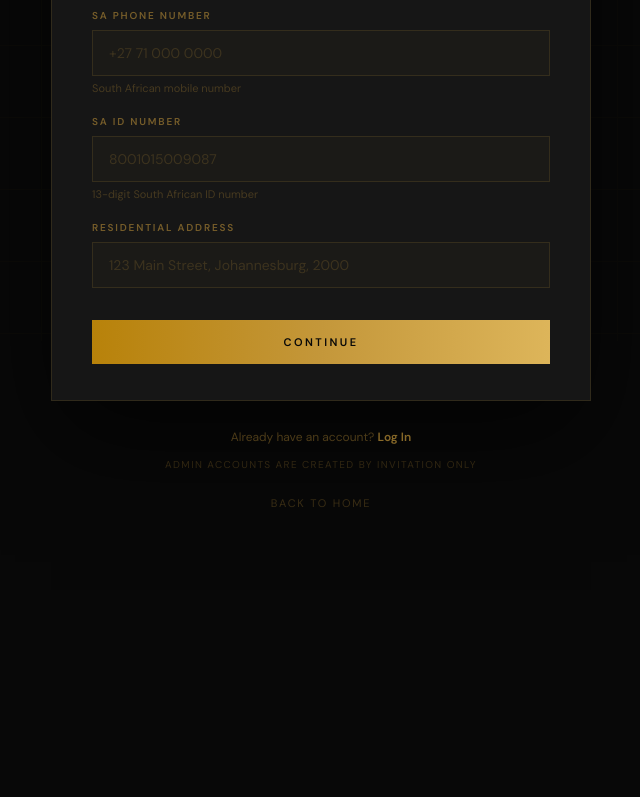
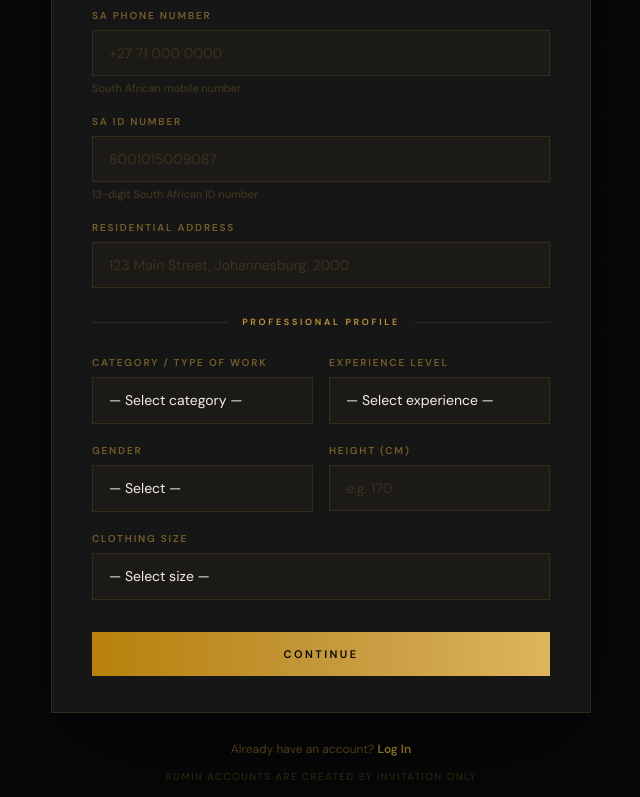
Before and after one commit to Addmore-Development/HG-Promotions, a React (Vite) app in the folder frontend/: page /register in a window 1280 px wide. Shown: the part 459-1256 px from the top of the page, without its empty margins (319-959 px from the left). Before the commit the page ends 1051 px from the top, so only its background shows below. Built offline with nearby package versions, Linux system fonts and the light colour scheme; a web font is replaced by a local one.

Commit message:
Updating registration fields

```diff
--- a/frontend/src/shared/auth/RegisterPage.tsx
+++ b/frontend/src/shared/auth/RegisterPage.tsx
@@ -18,6 +18,28 @@ const FD           = "'Playfair Display', Georgia, serif"
 const FB           = "'DM Sans', system-ui, sans-serif"
 
 type Role = 'promoter' | 'business'
+
+const INDUSTRY_OPTIONS = [
+  'FMCG / Beverages', 'FMCG / Food', 'Retail', 'Telecoms', 'Automotive',
+  'Financial Services', 'Healthcare / Pharma', 'Fitness & Wellness',
+  'Fashion & Beauty', 'Quick Service Restaurant', 'Events & Entertainment',
+  'Technology', 'Government / NGO', 'Real Estate', 'Education', 'Other',
+]
+
+const PROMOTER_CATEGORIES = [
+  'Brand Activation', 'Sampling & Demonstrations', 'In-Store Promotions',
+  'Events & Exhibitions', 'Field Marketing', 'Merchandising',
+  'Customer Service', 'Hospitality', 'Fitness & Wellness', 'Fashion & Beauty',
+  'Financial Services', 'Telecoms', 'Other',
+]
+
+const EXPERIENCE_OPTIONS = [
+  'No experience — willing to learn',
+  '6 months – 1 year',
+  '1 – 2 years',
+  '2 – 3 years',
+  '3+ years',
+]
 
 const DASHBOARD_ROUTE: Record<Role, string> = {
   promoter: '/promoter/dashboard',
@@ -362,12 +384,20 @@ export default function RegisterPage() {
   const [regNumber,    setRegNumber]    = useState('')
   const [vatNumber,    setVatNumber]    = useState('')
   const [bizAddress,   setBizAddress]   = useState('')
+  const [bizIndustry,  setBizIndustry]  = useState('')
   const [bizEmail,     setBizEmail]     = useState('')
   const [bizPassword,  setBizPassword]  = useState('')
   const [bizConfirmPw, setBizConfirmPw] = useState('')
   const [cipcDoc,      setCipcDoc]      = useState<File | null>(null)
   const [taxPin,       setTaxPin]       = useState<File | null>(null)
   const [bizBankProof, setBizBankProof] = useState<File | null>(null)
+
+  // Promoter preferences
+  const [promoCategory,   setPromoCategory]   = useState('')
+  const [promoExperience, setPromoExperience] = useState('')
+  const [promoGender,     setPromoGender]     = useState('')
+  const [promoHeight,     setPromoHeight]     = useState('')
+  const [promoClothing,   setPromoClothing]   = useState('')
 
   const isPromoter  = role === 'promoter'
   const TOTAL_STEPS = 3
@@ -402,6 +432,7 @@ export default function RegisterPage() {
         if (!validateSAPhone(bizPhone)) errs.bizPhone = 'Enter a valid SA phone number'
         if (!validateCIPC(regNumber)) errs.regNumber = 'Format: 2024/000000/07'
         if (!bizAddress.trim()) errs.bizAddress = 'Required'
+        if (!bizIndustry.trim()) errs.bizIndustry = 'Please select your industry'
       }
       if (step === 1) {
         if (!cipcDoc)      errs.cipcDoc      = 'CIPC registration document is required'
@@ -441,6 +472,11 @@ export default function RegisterPage() {
             consentPopia: true,
             idNumber,
             city:         address,
+            gender:       promoGender       || undefined,
+            height:       promoHeight ? parseInt(promoHeight) : undefined,
+            clothingSize: promoClothing     || undefined,
+            experience:   promoExperience   || undefined,
+            industry:     promoCategory     || undefined,
           }),
         })
         const promoterData = await promoterRegRes.json()
@@ -477,6 +513,7 @@ export default function RegisterPage() {
             companyReg:   regNumber,
             vatNumber,
             city:         bizAddress,
+            industry:     bizIndustry,
           }),
         })
         const bizData = await bizRegRes.json()
@@ -593,6 +630,47 @@ export default function RegisterPage() {
               <Field label="SA Phone Number" placeholder="+27 71 000 0000" value={phone} onChange={v => setPhone(formatSAPhone(v))} focused={focused === 'phone'} onFocus={() => setFocused('phone')} onBlur={() => setFocused(null)} error={errors.phone} hint="South African mobile number" />
               <Field label="SA ID Number" placeholder="8001015009087" value={idNumber} onChange={setIdNumber} focused={focused === 'idNumber'} onFocus={() => setFocused('idNumber')} onBlur={() => setFocused(null)} error={errors.idNumber} hint="13-digit South African ID number" />
               <Field label="Residential Address" placeholder="123 Main Street, Johannesburg, 2000" value={address} onChange={setAddress} focused={focused === 'address'} onFocus={() => setFocused('address')} onBlur={() => setFocused(null)} error={errors.address} />
+
+              <SectionDivider label="Professional Profile" />
+              <div style={{ display: 'grid', gridTemplateColumns: '1fr 1fr', gap: 16 }}>
+                <div>
+                  <label style={{ display: 'block', fontFamily: FB, fontSize: 10, fontWeight: 600, letterSpacing: '0.18em', textTransform: 'uppercase', color: GOLD_DIM, marginBottom: 8 }}>Category / Type of Work</label>
+                  <select value={promoCategory} onChange={e => setPromoCategory(e.target.value)} style={selectStyle}>
+                    <option value="">— Select category —</option>
+                    {PROMOTER_CATEGORIES.map(opt => <option key={opt} value={opt}>{opt}</option>)}
+                  </select>
+                </div>
+                <div>
+                  <label style={{ display: 'block', fontFamily: FB, fontSize: 10, fontWeight: 600, letterSpacing: '0.18em', textTransform: 'uppercase', color: GOLD_DIM, marginBottom: 8 }}>Experience Level</label>
+                  <select value={promoExperience} onChange={e => setPromoExperience(e.target.value)} style={selectStyle}>
+                    <option value="">— Select experience —</option>
+                    {EXPERIENCE_OPTIONS.map(opt => <option key={opt} value={opt}>{opt}</option>)}
+                  </select>
+                </div>
+              </div>
+              <div style={{ display: 'grid', gridTemplateColumns: '1fr 1fr', gap: 16 }}>
+                <div>
+                  <label style={{ display: 'block', fontFamily: FB, fontSize: 10, fontWeight: 600, letterSpacing: '0.18em', textTransform: 'uppercase', color: GOLD_DIM, marginBottom: 8 }}>Gender</label>
+                  <select value={promoGender} onChange={e => setPromoGender(e.target.value)} style={selectStyle}>
+                    <option value="">— Select —</option>
+                    {['Male', 'Female', 'Non-binary', 'Prefer not to say'].map(opt => <option key={opt} value={opt}>{opt}</option>)}
+                  </select>
+                </div>
+                <div>
+                  <label style={{ display: 'block', fontFamily: FB, fontSize: 10, fontWeight: 600, letterSpacing: '0.18em', textTransform: 'uppercase', color: GOLD_DIM, marginBottom: 8 }}>Height (cm)</label>
+                  <input type="number" value={promoHeight} onChange={e => setPromoHeight(e.target.value)} placeholder="e.g. 170" min="140" max="220"
+                    style={{ width: '100%', background: 'rgba(196,151,58,0.03)', border: `1px solid ${BLACK_BORDER}`, padding: '13px 16px', fontFamily: FB, fontSize: 14, color: WHITE, outline: 'none' }}
+                    onFocus={e => e.currentTarget.style.borderColor = GOLD}
+                    onBlur={e => e.currentTarget.style.borderColor = BLACK_BORDER} />
+                </div>
+              </div>
+              <div>
+                <label style={{ display: 'block', fontFamily: FB, fontSize: 10, fontWeight: 600, letterSpacing: '0.18em', textTransform: 'uppercase', color: GOLD_DIM, marginBottom: 8 }}>Clothing Size</label>
+                <select value={promoClothing} onChange={e => setPromoClothing(e.target.value)} style={selectStyle}>
+                  <option value="">— Select size —</option>
+                  {['XS (32–34)', 'S (34–36)', 'M (36–38)', 'L (38–40)', 'XL (40–42)', 'XXL (42–44)'].map(opt => <option key={opt} value={opt}>{opt}</option>)}
+                </select>
+              </div>
             </div>
           )}
 
@@ -673,6 +751,16 @@ export default function RegisterPage() {
                 <Field label="VAT Number (Optional)" placeholder="4410000000" value={vatNumber} onChange={setVatNumber} focused={focused === 'vatNumber'} onFocus={() => setFocused('vatNumber')} onBlur={() => setFocused(null)} />
               </div>
               <Field label="Business Address" placeholder="1 Business Park, Sandton, 2196" value={bizAddress} onChange={setBizAddress} focused={focused === 'bizAddress'} onFocus={() => setFocused('bizAddress')} onBlur={() => setFocused(null)} error={errors.bizAddress} />
+              <div>
+                <label style={{ display: 'block', fontFamily: FB, fontSize: 10, fontWeight: 600, letterSpacing: '0.18em', textTransform: 'uppercase', color: GOLD_DIM, marginBottom: 8 }}>
+                  Industry / Sector <span style={{ color: GOLD }}>*</span>
+                </label>
+                <select value={bizIndustry} onChange={e => setBizIndustry(e.target.value)} style={selectStyle}>
+                  <option value="">— Select your industry —</option>
+                  {INDUSTRY_OPTIONS.map(opt => <option key={opt} value={opt}>{opt}</option>)}
+                </select>
+                {errors.bizIndustry && <p style={{ fontFamily: FB, fontSize: 11, color: AMBER, marginTop: 5 }}>{errors.bizIndustry}</p>}
+              </div>
             </div>
           )}
 
```
